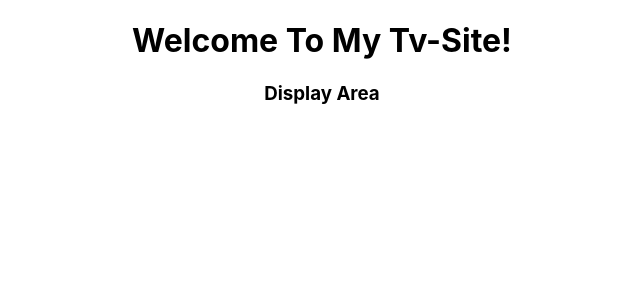
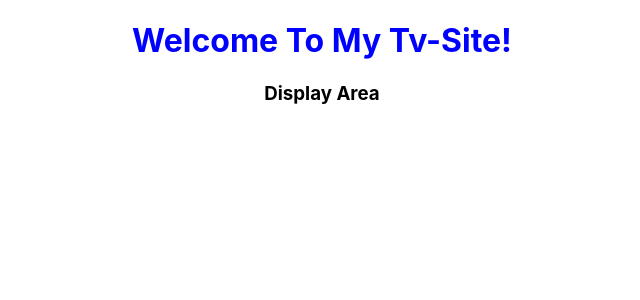
Before and after one commit to WCalderbank/Tv_Show_Site, a React (Create React App) app in the folder app/: page / in a window 1280 px wide. Shown: the top 300 px of the page, without its empty margins (318-958 px from the left). Built offline with nearby package versions, Linux system fonts and the light colour scheme.

Commit message:
minor styling

```diff
--- a/app/src/Components/Header.css
+++ b/app/src/Components/Header.css
@@ -0,0 +1,3 @@
+.main-header {
+  color: blue;
+}
--- a/app/src/Components/Header.js
+++ b/app/src/Components/Header.js
@@ -4,7 +4,7 @@ import "./Header.css";
 function Header() {
   return (
     <div>
-      <h1>Welcome To My Tv-Site!</h1>
+      <h1 className="main-header">Welcome To My Tv-Site!</h1>
     </div>
   );
 }
```
